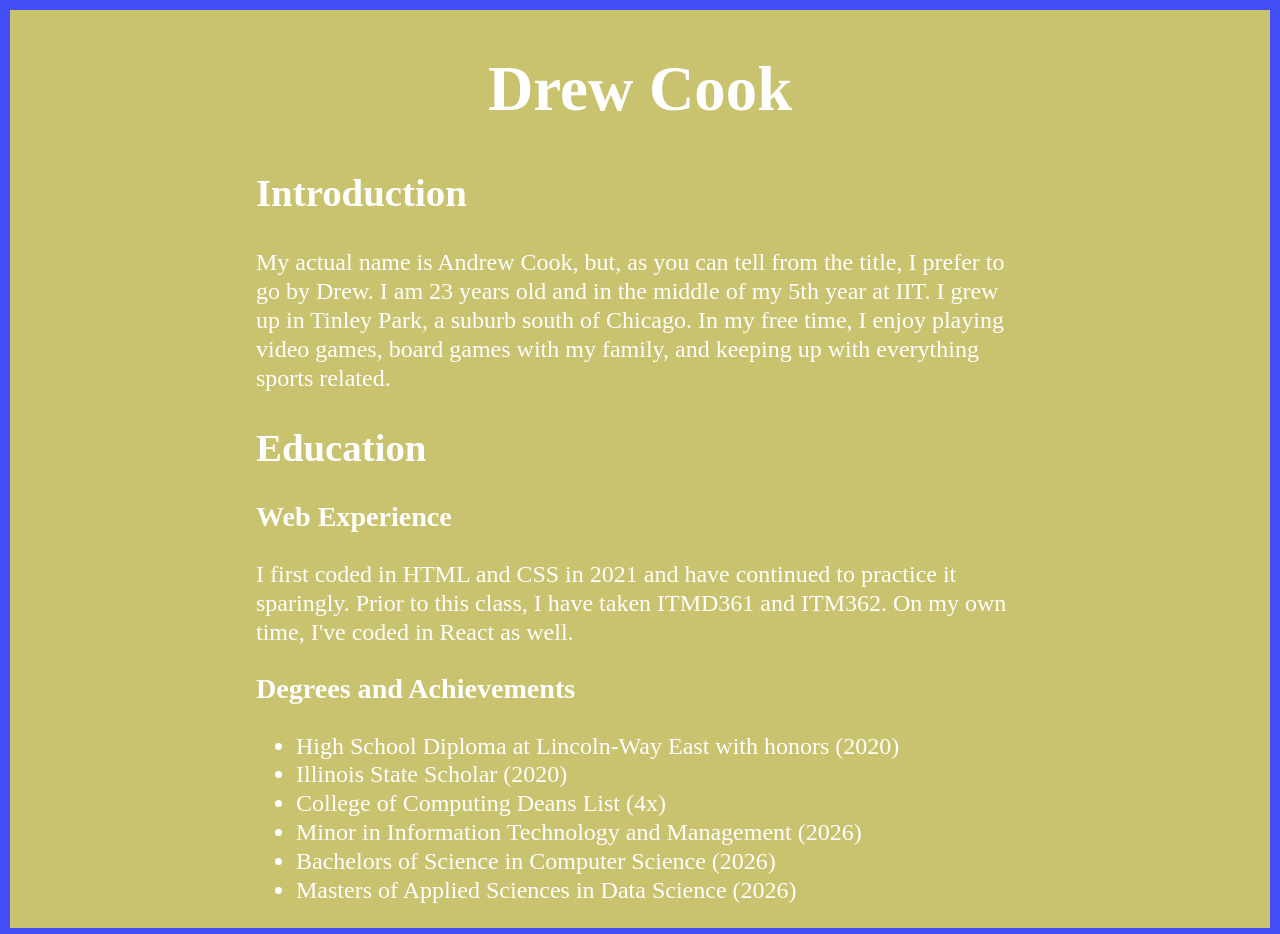
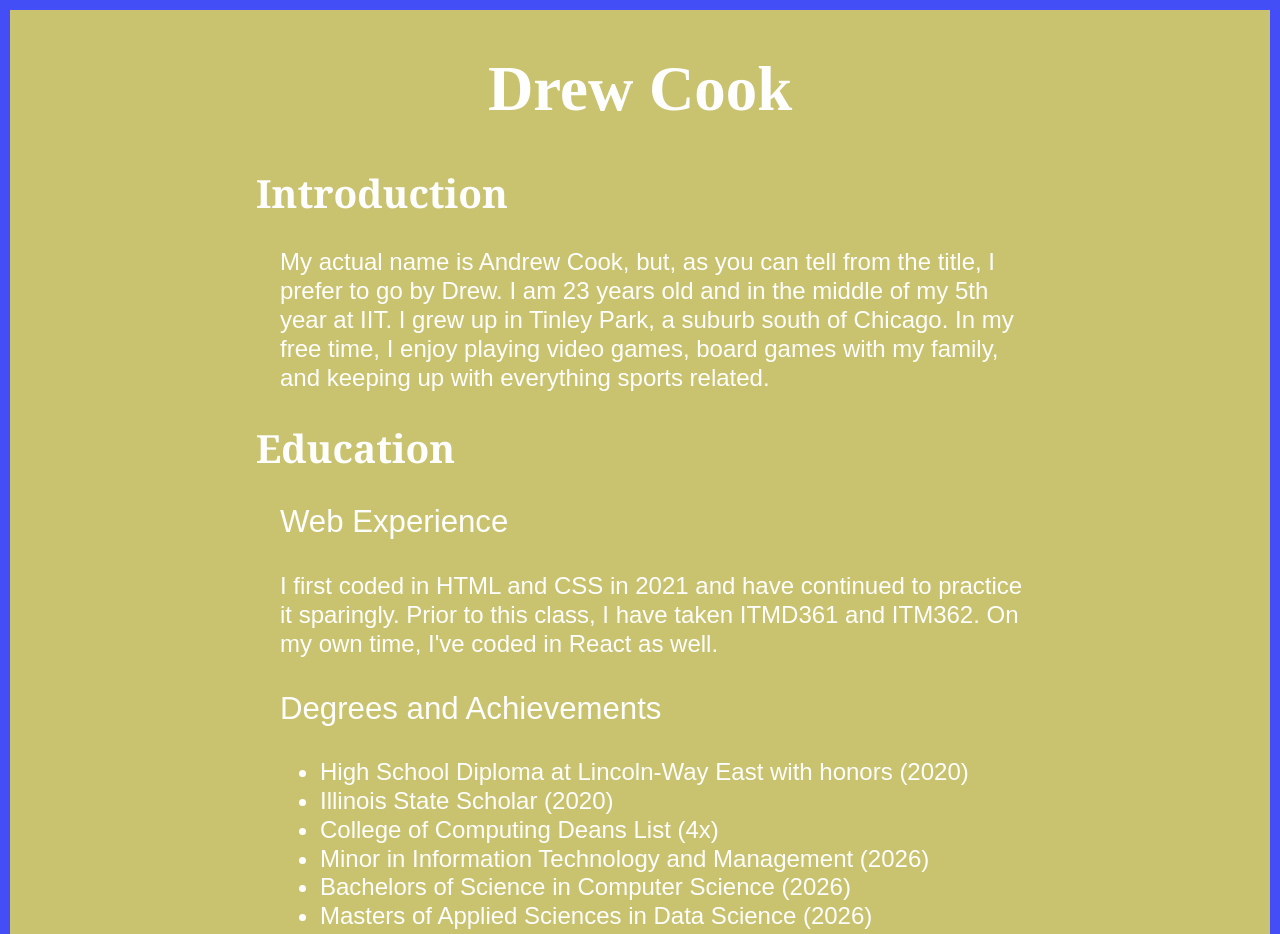
Before and after one commit to Drewster0128/ITMD441-Lab1, a plain HTML site: page index.html in a window 1280 px wide. Shown: the top 934 px of the page. Drawn offline with Linux system fonts and the light colour scheme.

Commit message:
Complete lab 1

```diff
--- a/index.html
+++ b/index.html
@@ -13,12 +13,15 @@
         <main>
             <section class="content" id="introduction">
                 <h2 class="content__title">Introduction</h2>
+                <div class="wrapper">
                     <p class="content__paragraph">
                         My actual name is Andrew Cook, but, as you can tell from the title, I prefer to go by Drew. I am 23 years old and in the middle of my 5th year at IIT. I grew up in Tinley Park, a suburb south of Chicago. In my free time, I enjoy playing video games, board games with my family, and keeping up with everything sports related.
                     </p>
+                </div>
             </section>
             <section class="content" id="education">
                 <h2 class="content__title">Education</h2>
+                <div class="wrapper">
                     <section class="content content--subcontent" id="web_experience">
                         <h3 class="content__title">Web Experience</h3>
                         <p class="content__paragraph">
@@ -36,7 +39,7 @@
                             <li>Masters of Applied Sciences in Data Science (2026)</li>
                         </ul>
                     </section>
-
+                </div>
             </section>
         </main>
     </body>
--- a/screen.css
+++ b/screen.css
@@ -4,10 +4,11 @@ html {
     border-style: solid;
     border-width: 10px;
     border-color: #434EF6;
-    min-height: 100vh;
+    color: #fefefe;
+    font-family: Arial, Helvetica, sans-serif;
     font-size: 24px;
     line-height: 1.2em;
-    color: #fefefe;
+    min-height: 100vh;
 }
 
 body {
@@ -17,15 +18,29 @@ body {
 }
 
 h1 {
+    font-family: 'Times New Roman', Times, serif;
     font-size: 2.618em;
     line-height: 1.2em;
+    text-align: center;
 }
 
-h2 {
+.content__title {
+    font-family: Georgia, 'Times New Roman', Times, serif;
     font-size: 1.618em;
     line-height: 1.2em;
 }
 
-h1 {
-    text-align: center;
+.wrapper {
+    margin-left: 1em;
 }
+
+/* modifiers */
+
+.content--subcontent {
+    .content__title {
+        font-family: Arial, Helvetica, sans-serif;
+        font-size: 1.3em;
+        line-height: 1.2em;
+        font-weight: 300;
+    }
+}
```
Lines whose indentation alone changed are shown as unchanged.
